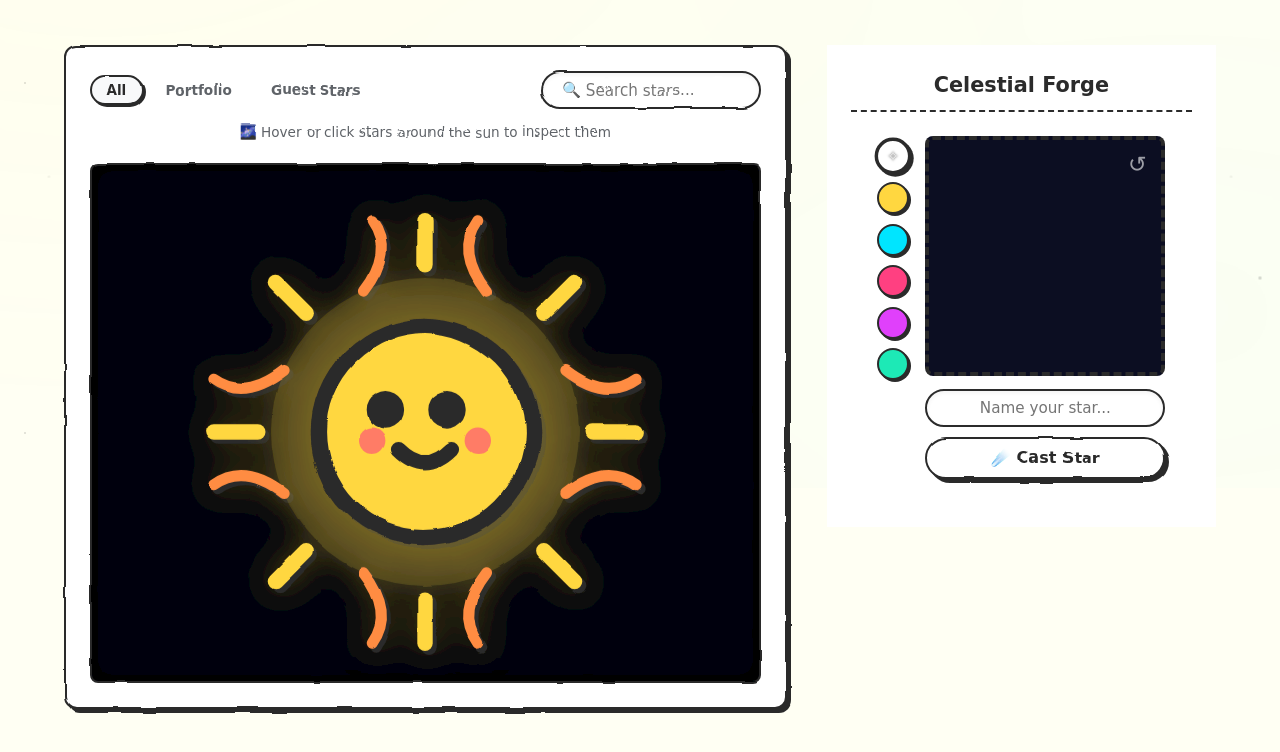
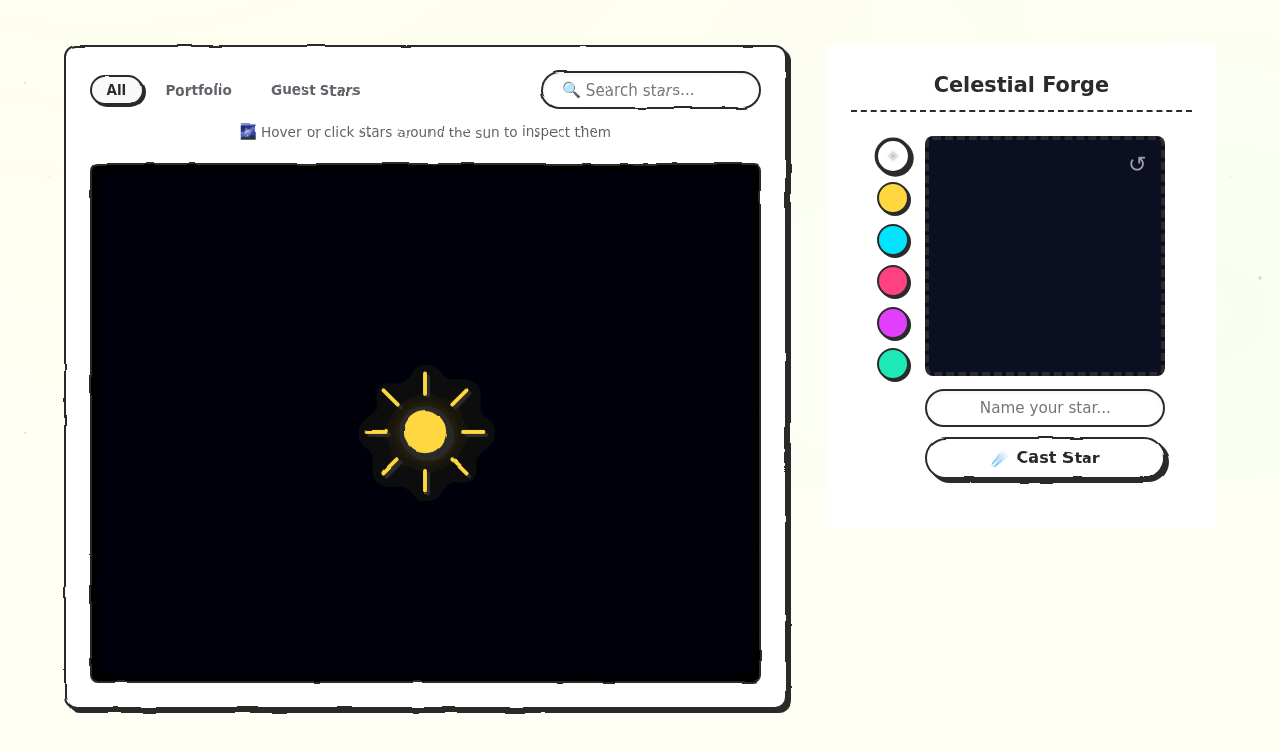
Before and after one commit to BhavayMittal27/Doodle-gallery, a website built with Vite: page index.html in a window 1280 px wide. Shown: the part 312-1064 px from the top of the page. Built offline with nearby package versions, Linux system fonts and the light colour scheme; no server answers; a web font is replaced by a local one.

Commit message:
feat: simplify and scale down sun doodle, position stars in deterministic orbits surrounding it

```diff
--- a/app.js
+++ b/app.js
@@ -293,18 +293,23 @@ document.addEventListener('DOMContentLoaded', () => {
   }
 
   // --- STAR POSITIONING & RENDERING ON ISLAND ---
-  // Generates deterministic coordinates relative to the island surface bounds
+  // Generates deterministic coordinates forming an orbit around the central sun
   function getCoordinatesForId(id) {
     let hash = 0;
     for (let i = 0; i < id.length; i++) {
       hash = id.charCodeAt(i) + ((hash << 5) - hash);
     }
 
-    // Deterministic X percentage between 18% and 82%
-    const x = 18 + (Math.abs(hash) % 65);
+    // Deterministic angle (0 to 2*PI)
+    const angle = ((Math.abs(hash) % 360) * Math.PI) / 180;
 
-    // Deterministic Y percentage between 20% and 72%
-    const y = 20 + (Math.abs(hash * 37) % 53);
+    // Deterministic radius: keep it outside the sun core (R_x > 20%, R_y > 22%)
+    // But keep it inside the viewport boundary (R_x < 42%, R_y < 38%)
+    const radiusX = 22 + (Math.abs(hash * 17) % 18); // 22% to 40% radius in X
+    const radiusY = 24 + (Math.abs(hash * 37) % 12); // 24% to 36% radius in Y
+
+    const x = 50 + radiusX * Math.cos(angle);
+    const y = 50 + radiusY * Math.sin(angle);
 
     return { x, y };
   }
--- a/index.html
+++ b/index.html
@@ -100,42 +100,20 @@
             <!-- Bobbing Island Container -->
             <div class="island-wrapper" id="island-wrapper">
               <!-- Floating Doodled Sun -->
-              <svg class="doodled-sun island-img" viewBox="0 0 100 100" xmlns="http://www.w3.org/2000/svg">
-                <!-- Soft warm glowing aura -->
-                <circle cx="50" cy="50" r="35" fill="rgba(255, 215, 64, 0.15)" filter="url(#cosmic-glow)" />
+              <svg class="doodled-sun" viewBox="0 0 100 100" xmlns="http://www.w3.org/2000/svg">
+                <!-- Simpler Outer Rays -->
+                <path d="M 50 20 L 50 5" stroke="#ffd740" stroke-width="3" stroke-linecap="round" />
+                <path d="M 50 80 L 50 95" stroke="#ffd740" stroke-width="3" stroke-linecap="round" />
+                <path d="M 20 50 L 5 50" stroke="#ffd740" stroke-width="3" stroke-linecap="round" />
+                <path d="M 80 50 L 95 50" stroke="#ffd740" stroke-width="3" stroke-linecap="round" />
 
-                <!-- Outer rays (wobbly hand-drawn lines) -->
-                <path d="M 50 12 L 50 2" stroke="#ffd740" stroke-width="3.5" stroke-linecap="round" />
-                <path d="M 50 88 L 50 98" stroke="#ffd740" stroke-width="3.5" stroke-linecap="round" />
-                <path d="M 12 50 L 2 50" stroke="#ffd740" stroke-width="3.5" stroke-linecap="round" />
-                <path d="M 88 50 L 98 50" stroke="#ffd740" stroke-width="3.5" stroke-linecap="round" />
-
-                <path d="M 23 23 L 16 16" stroke="#ffd740" stroke-width="3.5" stroke-linecap="round" />
-                <path d="M 77 77 L 84 84" stroke="#ffd740" stroke-width="3.5" stroke-linecap="round" />
-                <path d="M 23 77 L 16 84" stroke="#ffd740" stroke-width="3.5" stroke-linecap="round" />
-                <path d="M 77 23 L 84 16" stroke="#ffd740" stroke-width="3.5" stroke-linecap="round" />
-
-                <!-- Wobbly curved flame rays -->
-                <path d="M 36 18 Q 43 9 38 2" fill="none" stroke="#ff8c42" stroke-width="2.5" stroke-linecap="round" />
-                <path d="M 64 18 Q 57 9 62 2" fill="none" stroke="#ff8c42" stroke-width="2.5" stroke-linecap="round" />
-                <path d="M 82 36 Q 91 43 98 38" fill="none" stroke="#ff8c42" stroke-width="2.5" stroke-linecap="round" />
-                <path d="M 82 64 Q 91 57 98 62" fill="none" stroke="#ff8c42" stroke-width="2.5" stroke-linecap="round" />
-                <path d="M 64 82 Q 57 91 62 98" fill="none" stroke="#ff8c42" stroke-width="2.5" stroke-linecap="round" />
-                <path d="M 36 82 Q 43 91 38 98" fill="none" stroke="#ff8c42" stroke-width="2.5" stroke-linecap="round" />
-                <path d="M 18 64 Q 9 57 2 62" fill="none" stroke="#ff8c42" stroke-width="2.5" stroke-linecap="round" />
-                <path d="M 18 36 Q 9 43 2 38" fill="none" stroke="#ff8c42" stroke-width="2.5" stroke-linecap="round" />
+                <path d="M 29 29 L 18 18" stroke="#ffd740" stroke-width="3" stroke-linecap="round" />
+                <path d="M 71 71 L 82 82" stroke="#ffd740" stroke-width="3" stroke-linecap="round" />
+                <path d="M 29 71 L 18 82" stroke="#ffd740" stroke-width="3" stroke-linecap="round" />
+                <path d="M 71 29 L 82 18" stroke="#ffd740" stroke-width="3" stroke-linecap="round" />
 
                 <!-- Inner wobbly solid sun core -->
-                <circle cx="50" cy="50" r="24" fill="#ffd740" stroke="#2b2b2b" stroke-width="3.5" filter="url(#space-wobble)" />
-
-                <!-- Cute smiley face on the sun -->
-                <path d="M 43 45 A 2 2 0 1 1 43 44.9" stroke="#2b2b2b" stroke-width="4.5" stroke-linecap="round" />
-                <path d="M 57 45 A 2 2 0 1 1 57 44.9" stroke="#2b2b2b" stroke-width="4.5" stroke-linecap="round" />
-                <!-- Rosy cheeks -->
-                <circle cx="38" cy="52" r="3" fill="#ff4081" opacity="0.6" />
-                <circle cx="62" cy="52" r="3" fill="#ff4081" opacity="0.6" />
-                <!-- Smiley mouth -->
-                <path d="M 44 54 Q 50 60 56 54" fill="none" stroke="#2b2b2b" stroke-width="3.5" stroke-linecap="round" />
+                <circle cx="50" cy="50" r="18" fill="#ffd740" stroke="#2b2b2b" stroke-width="3.5" filter="url(#space-wobble)" />
               </svg>
               <!-- Scattered Constellation Nodes Layer -->
               <div class="constellations-layer" id="constellations-layer"></div>
--- a/style.css
+++ b/style.css
@@ -436,11 +436,12 @@ a {
   100% { transform: translateY(12px); }
 }
 
-.island-img {
-  width: 100%;
-  height: auto;
+.doodled-sun {
+  width: 130px;
+  height: 130px;
   display: block;
-  filter: drop-shadow(4px 4px 0px #2b2b2b) drop-shadow(0 0 16px rgba(255, 215, 64, 0.35));
+  filter: drop-shadow(3px 3px 0px #2b2b2b) drop-shadow(0 0 12px rgba(255, 215, 64, 0.3));
+  z-index: 5;
 }
 
 .constellations-layer {
```
